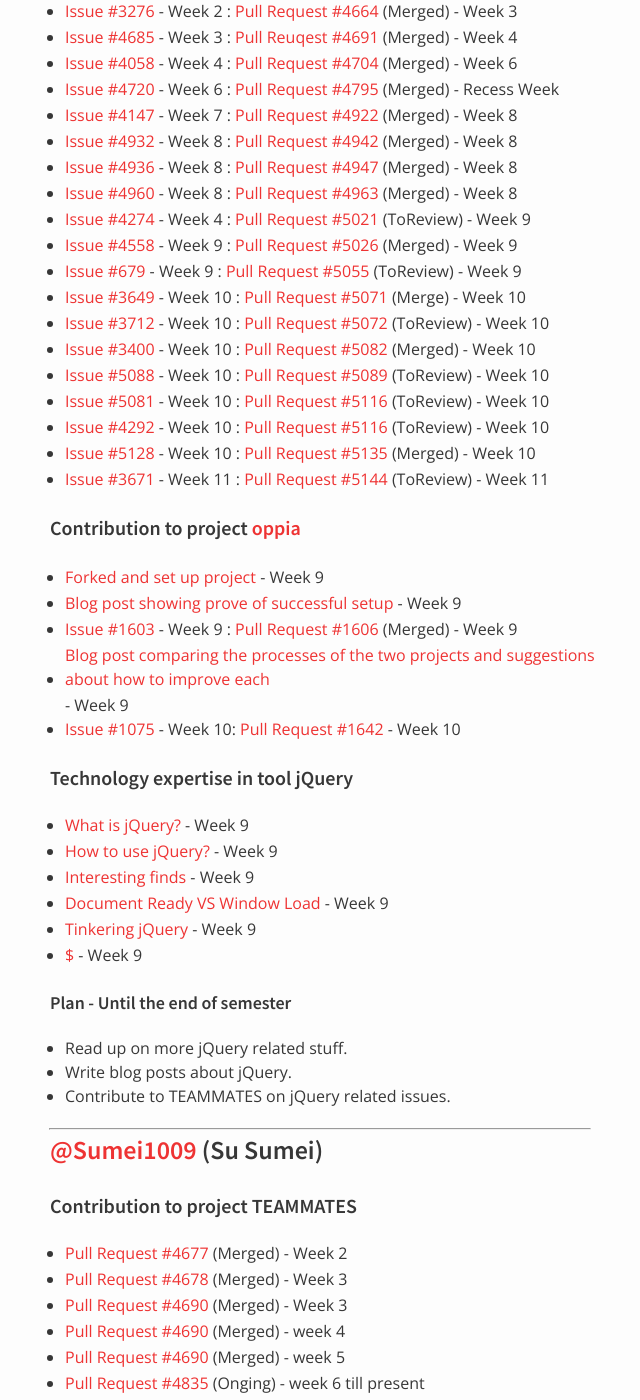
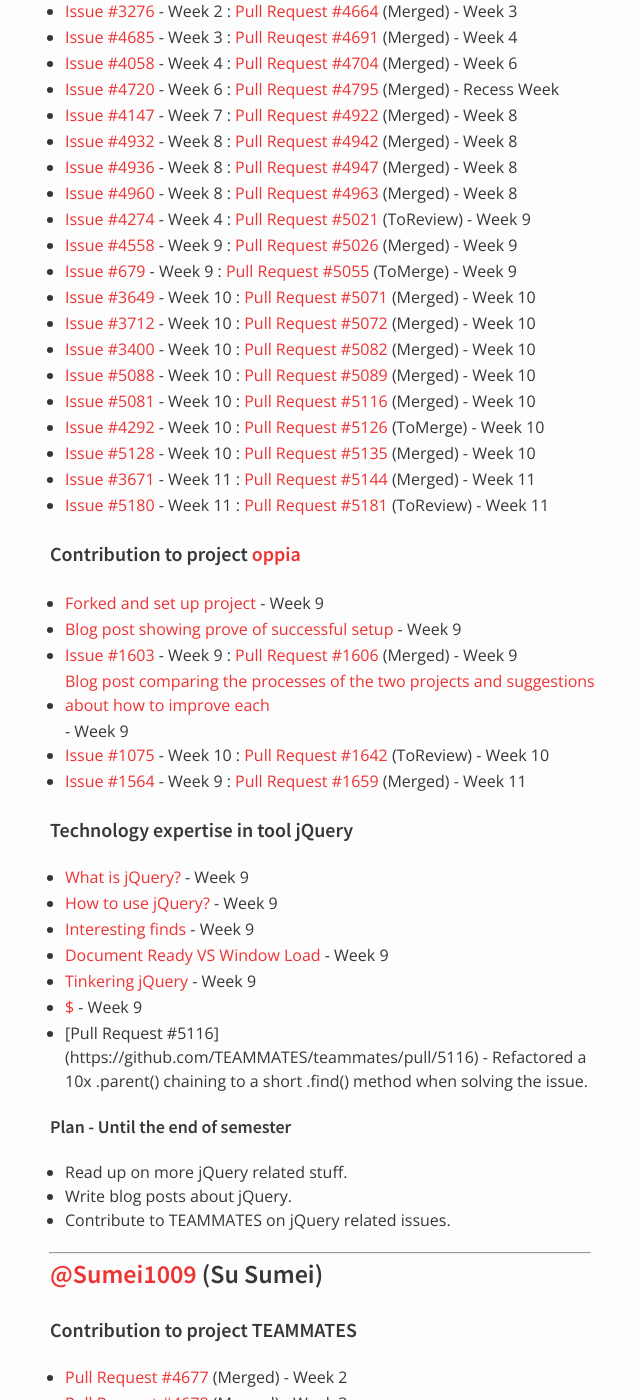
Before and after one commit to nus-oss/cs3281-AY1516S2-website, a Jekyll site: the page built from teams/teammates.md, in a window 1280 px wide and 1400 px high, scrolled down 2343 px. Shown: the whole window, without its empty margins (320-960 px from the left). Built offline with Jekyll 4.4.1, drawn with Linux system fonts in a browser that asks for light colours.

Commit message:
Updated progress for @kennho

```diff
--- a/teams/teammates.md
+++ b/teams/teammates.md
@@ -84,22 +84,24 @@
  * [Issue #4960](https://github.com/TEAMMATES/teammates/issues/4960) - Week 8 : [Pull Request #4963](https://github.com/TEAMMATES/teammates/pull/4963) (Merged) - Week 8
  * [Issue #4274](https://github.com/TEAMMATES/teammates/issues/4274) - Week 4 : [Pull Request #5021](https://github.com/TEAMMATES/teammates/pull/5021) (ToReview) - Week 9
  * [Issue #4558](https://github.com/TEAMMATES/teammates/issues/4558) - Week 9 : [Pull Request #5026](https://github.com/TEAMMATES/teammates/pull/5026) (Merged) - Week 9
- * [Issue #679](https://github.com/TEAMMATES/teammates/issues/679) - Week 9 : [Pull Request #5055](https://github.com/TEAMMATES/teammates/pull/5055) (ToReview) - Week 9
- * [Issue #3649](https://github.com/TEAMMATES/teammates/issues/3649) - Week 10 : [Pull Request #5071](https://github.com/TEAMMATES/teammates/pull/5071) (Merge) - Week 10
- * [Issue #3712](https://github.com/TEAMMATES/teammates/issues/3712) - Week 10 : [Pull Request #5072](https://github.com/TEAMMATES/teammates/pull/5072) (ToReview) - Week 10
+ * [Issue #679](https://github.com/TEAMMATES/teammates/issues/679) - Week 9 : [Pull Request #5055](https://github.com/TEAMMATES/teammates/pull/5055) (ToMerge) - Week 9
+ * [Issue #3649](https://github.com/TEAMMATES/teammates/issues/3649) - Week 10 : [Pull Request #5071](https://github.com/TEAMMATES/teammates/pull/5071) (Merged) - Week 10
+ * [Issue #3712](https://github.com/TEAMMATES/teammates/issues/3712) - Week 10 : [Pull Request #5072](https://github.com/TEAMMATES/teammates/pull/5072) (Merged) - Week 10
  * [Issue #3400](https://github.com/TEAMMATES/teammates/issues/3400) - Week 10 : [Pull Request #5082](https://github.com/TEAMMATES/teammates/pull/5082) (Merged) - Week 10
- * [Issue #5088](https://github.com/TEAMMATES/teammates/issues/5088) - Week 10 : [Pull Request #5089](https://github.com/TEAMMATES/teammates/pull/5089) (ToReview) - Week 10
- * [Issue #5081](https://github.com/TEAMMATES/teammates/issues/5081) - Week 10 : [Pull Request #5116](https://github.com/TEAMMATES/teammates/pull/5116) (ToReview) - Week 10
- * [Issue #4292](https://github.com/TEAMMATES/teammates/issues/4292) - Week 10 : [Pull Request #5116](https://github.com/TEAMMATES/teammates/pull/5126) (ToReview) - Week 10
+ * [Issue #5088](https://github.com/TEAMMATES/teammates/issues/5088) - Week 10 : [Pull Request #5089](https://github.com/TEAMMATES/teammates/pull/5089) (Merged) - Week 10
+ * [Issue #5081](https://github.com/TEAMMATES/teammates/issues/5081) - Week 10 : [Pull Request #5116](https://github.com/TEAMMATES/teammates/pull/5116) (Merged) - Week 10
+ * [Issue #4292](https://github.com/TEAMMATES/teammates/issues/4292) - Week 10 : [Pull Request #5126](https://github.com/TEAMMATES/teammates/pull/5126) (ToMerge) - Week 10
  * [Issue #5128](https://github.com/TEAMMATES/teammates/issues/5128) - Week 10 : [Pull Request #5135](https://github.com/TEAMMATES/teammates/pull/5135) (Merged) - Week 10
- * [Issue #3671](https://github.com/TEAMMATES/teammates/issues/3671) - Week 11 : [Pull Request #5144](https://github.com/TEAMMATES/teammates/pull/5144) (ToReview) - Week 11
+ * [Issue #3671](https://github.com/TEAMMATES/teammates/issues/3671) - Week 11 : [Pull Request #5144](https://github.com/TEAMMATES/teammates/pull/5144) (Merged) - Week 11
+ * [Issue #5180](https://github.com/TEAMMATES/teammates/issues/5180) - Week 11 : [Pull Request #5181](https://github.com/TEAMMATES/teammates/pull/5181) (ToReview) - Week 11
 
 #### Contribution to project [oppia](https://github.com/oppia/oppia)
  * [Forked and set up project](https://github.com/kennho/oppia) - Week 9
  * [Blog post showing prove of successful setup](https://cs3281.wordpress.com/2016/03/16/minor-project-oppia/) - Week 9
  * [Issue #1603](https://github.com/oppia/oppia/issues/1603) - Week 9 : [Pull Request #1606](https://github.com/oppia/oppia/pull/1606) (Merged) - Week 9
  * [Blog post comparing the processes of the two projects and suggestions about how to improve each](https://cs3281.wordpress.com/2016/03/17/oppia-vs-teammates/) - Week 9
- * [Issue #1075](https://github.com/oppia/oppia/issues/1075) - Week 10: [Pull Request #1642](https://github.com/oppia/oppia/pull/1642) - Week 10
+ * [Issue #1075](https://github.com/oppia/oppia/issues/1075) - Week 10 : [Pull Request #1642](https://github.com/oppia/oppia/pull/1642) (ToReview) - Week 10
+ * [Issue #1564](https://github.com/oppia/oppia/issues/1564) - Week 9 : [Pull Request #1659](https://github.com/oppia/oppia/pull/1659) (Merged) - Week 11
 
 #### Technology expertise in tool jQuery
  * [What is jQuery?](https://cs3281.wordpress.com/2016/03/17/what-is-jquery/) - Week 9
@@ -108,6 +110,7 @@
  * [Document Ready VS Window Load](https://cs3281.wordpress.com/2016/03/18/document-ready-window-load/) - Week 9
  * [Tinkering jQuery](https://cs3281.wordpress.com/2016/03/18/tinkering-jquery/) - Week 9
  * [$](https://cs3281.wordpress.com/2016/03/19/dollar-sign/) - Week 9
+ * [Pull Request #5116] (https://github.com/TEAMMATES/teammates/pull/5116) - Refactored a 10x .parent() chaining to a short .find() method when solving the issue.
 
 ##### Plan - Until the end of semester
  * Read up on more jQuery related stuff.
```
